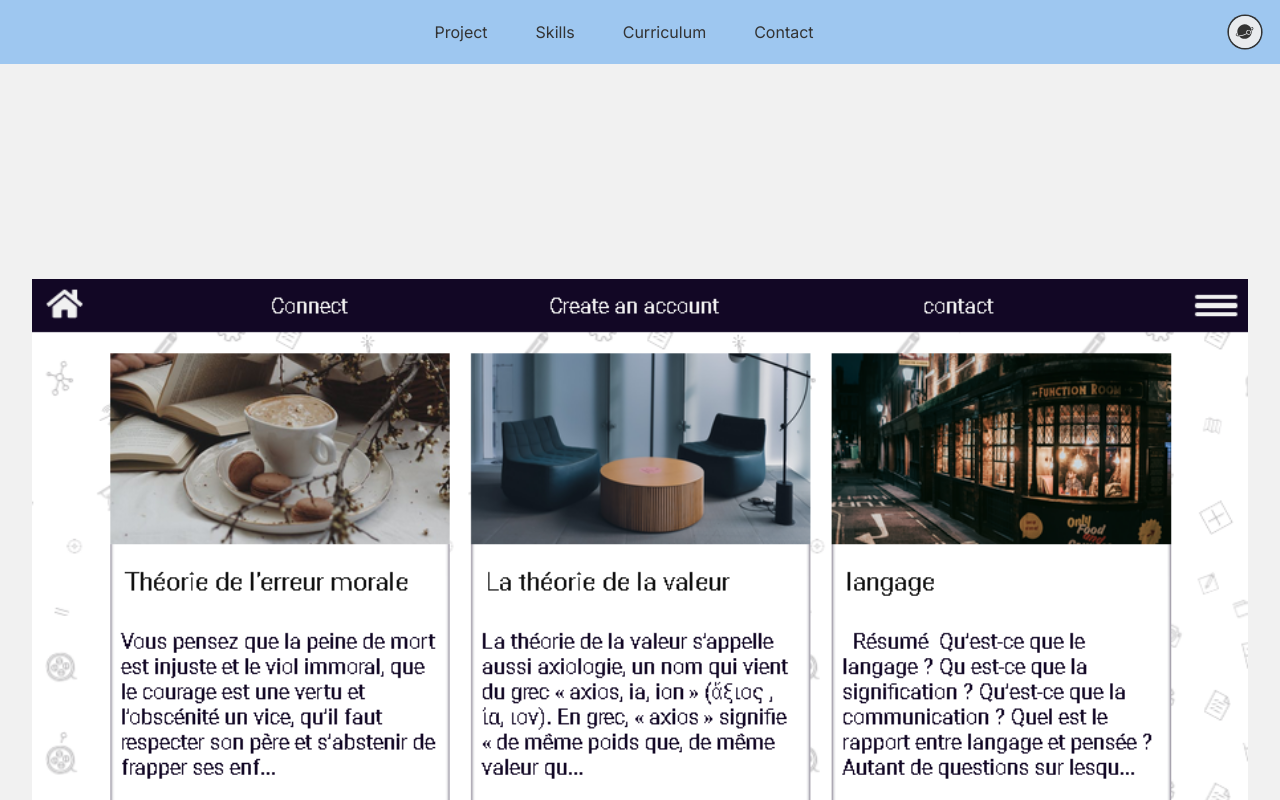
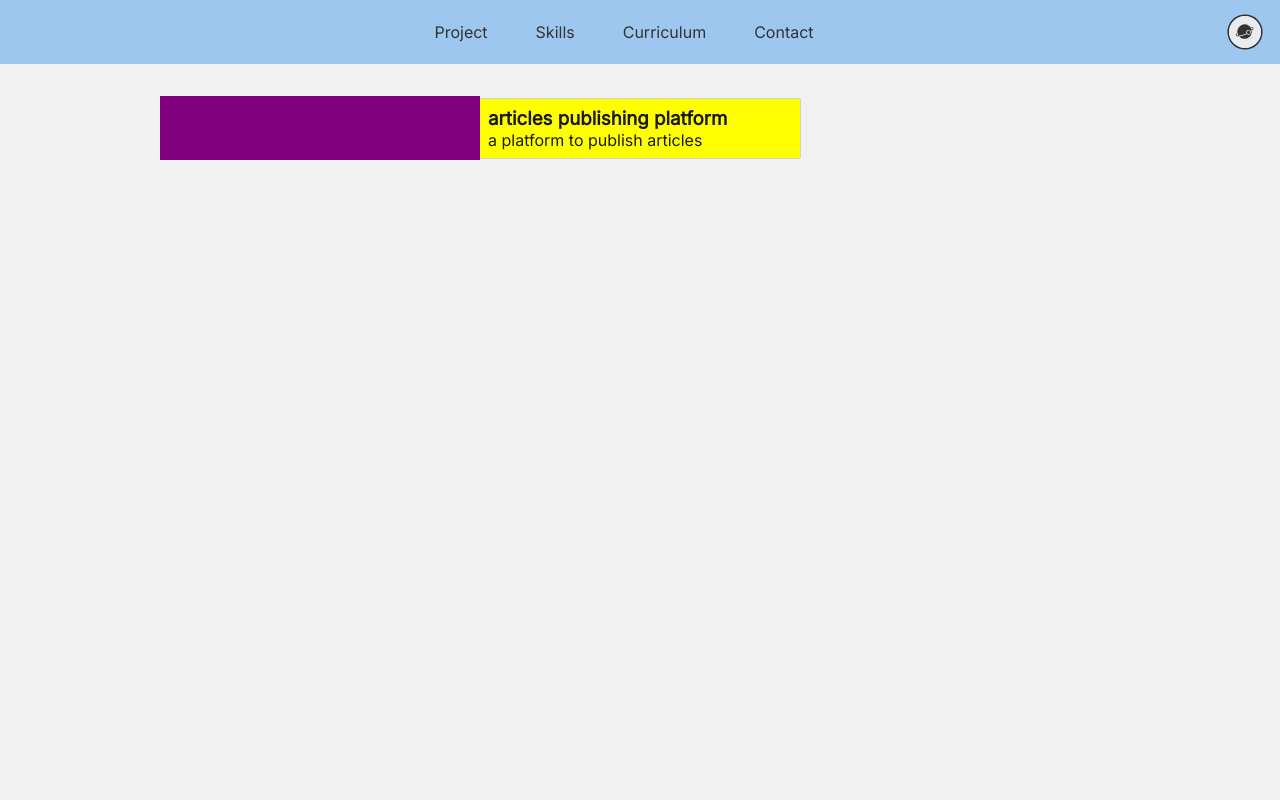
Before and after one commit to akliyachir/portfolio, a React (Vite) app: page / in a window 1280 px wide. Shown: the top 800 px of the page. Built offline with nearby package versions, Linux system fonts and the light colour scheme.

Commit message:
project section build

```diff
--- a/src/Components/5-ProjectCard/ProjectCard.css
+++ b/src/Components/5-ProjectCard/ProjectCard.css
@@ -1,3 +1,20 @@
+.light .ProjectCardContainer {
+	display: grid;
+	grid-template-columns: repeat(auto-fill, minmax(5rem, 20rem));
+	justify-content: center;
+	align-items: center;
+}
+
+.light .firstHalfProjectCard {
+	background-color: purple;
+	padding: 2rem;
+}
+.secondHalfProjectCard {
+	box-shadow: 0 0 0 0.01rem var(--clr-5);
+	background-color: yellow;
+	padding: 0.5rem;
+}
+
 .light .project_image_preview {
 	width: 40vwpx;
 	aspect-ratio: 1;
--- a/src/Components/5-ProjectCard/ProjectCard.jsx
+++ b/src/Components/5-ProjectCard/ProjectCard.jsx
@@ -8,10 +8,11 @@ export default function ProjectCard({
 }) {
 	return (
 		<div className='ProjectCardContainer'>
-			<div
-				className='project_image_preview'
-				style={{ backgroundImage: `url(${project_image_preview})` }}
-			></div>
+			<div className='firstHalfProjectCard'></div>
+			<div className='secondHalfProjectCard'>
+				<h3>{project_name}</h3>
+				<p>{project_description}</p>
+			</div>
 		</div>
 	);
 }
```
